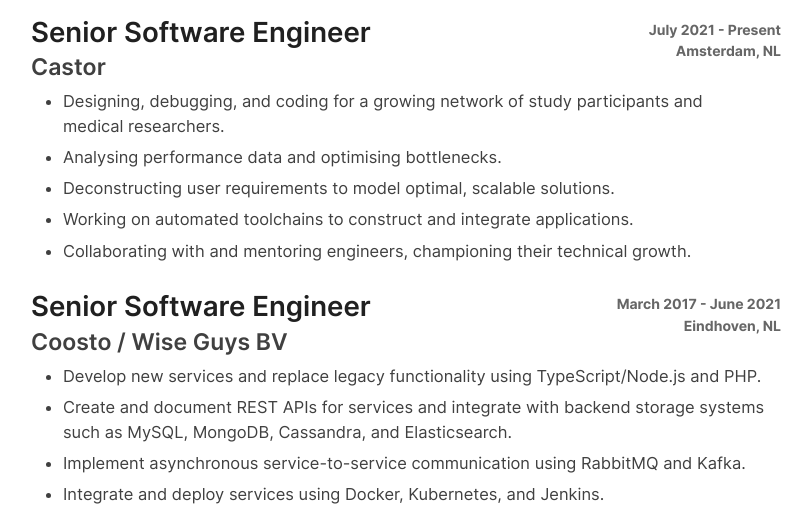
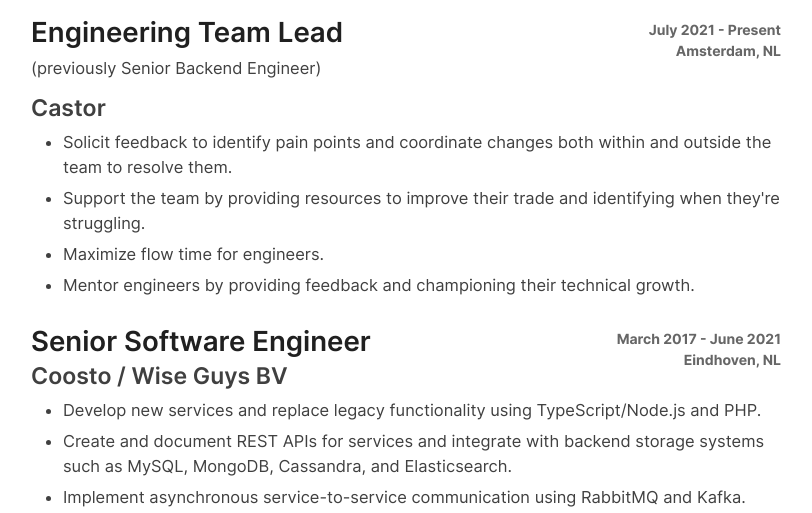
Before and after one commit to JeremyBuchmann/jeremybuchmann.github.io, a plain HTML site: page cv.html in a window 1280 px wide. Shown: the part 265-778 px from the top of the page, without its empty margins (234-1046 px from the left). Drawn offline with Linux system fonts and the light colour scheme.

Commit message:
Added new position

```diff
--- a/cv.html
+++ b/cv.html
@@ -37,15 +37,16 @@
           July 2021 - Present<br>
           Amsterdam, NL
         </div>
-        <h2>Senior Software Engineer</h2>
+        <h2>Engineering Team Lead</h2>
+        <p>(previously Senior Backend Engineer)</p>
         <h3 class="employer"><a href="https://www.castoredc.com/" target="_blank">Castor</a></h3>
         <ul class="work-experience">
-          <li>Designing, debugging, and coding for a growing network of study participants and
-          medical&nbsp;researchers.</li>
-          <li>Analysing performance data and optimising&nbsp;bottlenecks.</li>
-          <li>Deconstructing user requirements to model optimal, scalable&nbsp;solutions.</li>
-          <li>Working on automated toolchains to construct and integrate&nbsp;applications.</li>
-          <li>Collaborating with and mentoring engineers, championing their
+          <li>Solicit feedback to identify pain points and coordinate changes both within and
+          outside the team to resolve them.</li>
+          <li>Support the team by providing resources to improve their trade and identifying when
+          they're struggling.</li>
+          <li>Maximize flow time for engineers.</li>
+          <li>Mentor engineers by providing feedback and championing their
           technical&nbsp;growth.</li>
         </ul>
         <div class="work-period">
```
